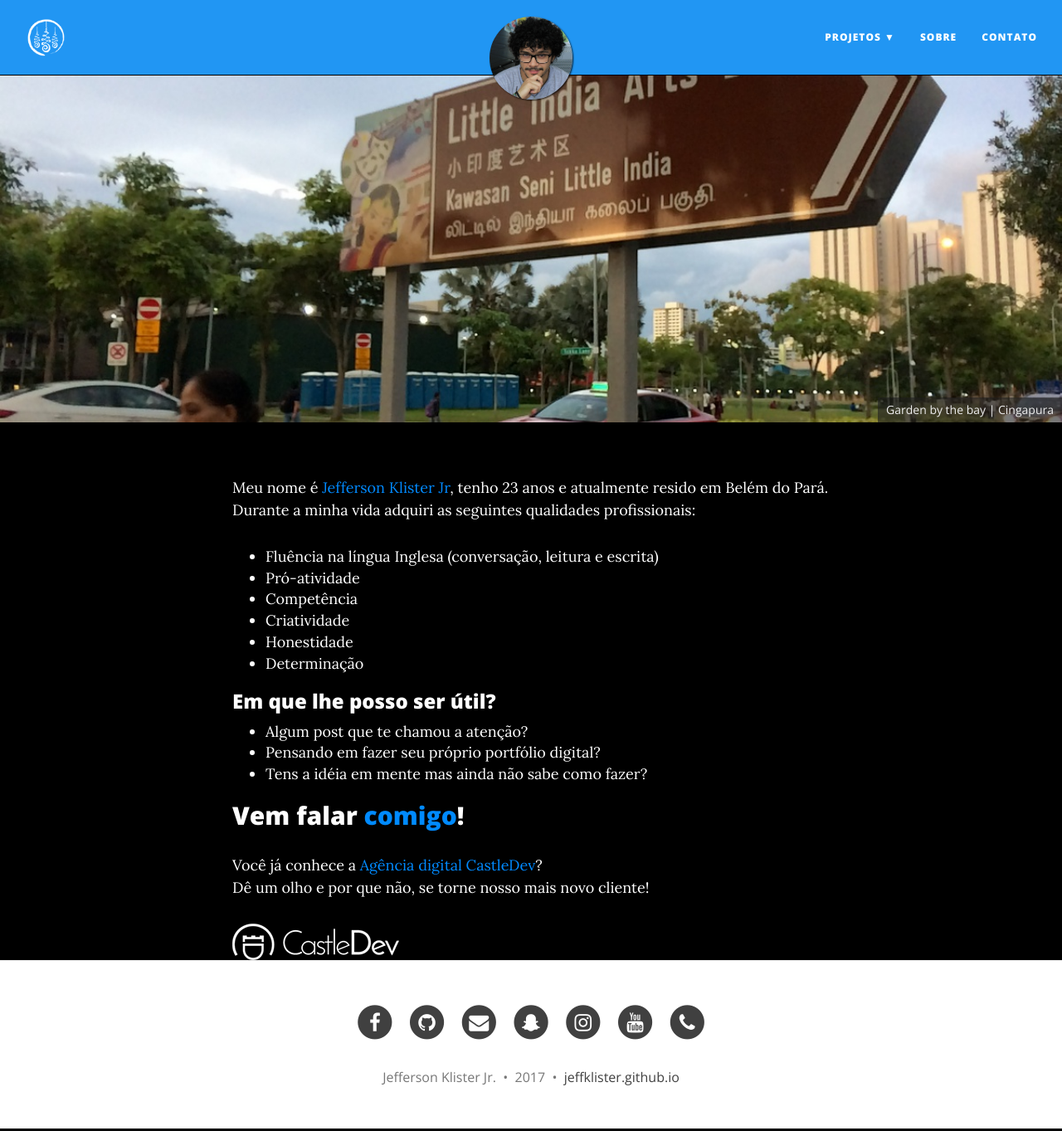
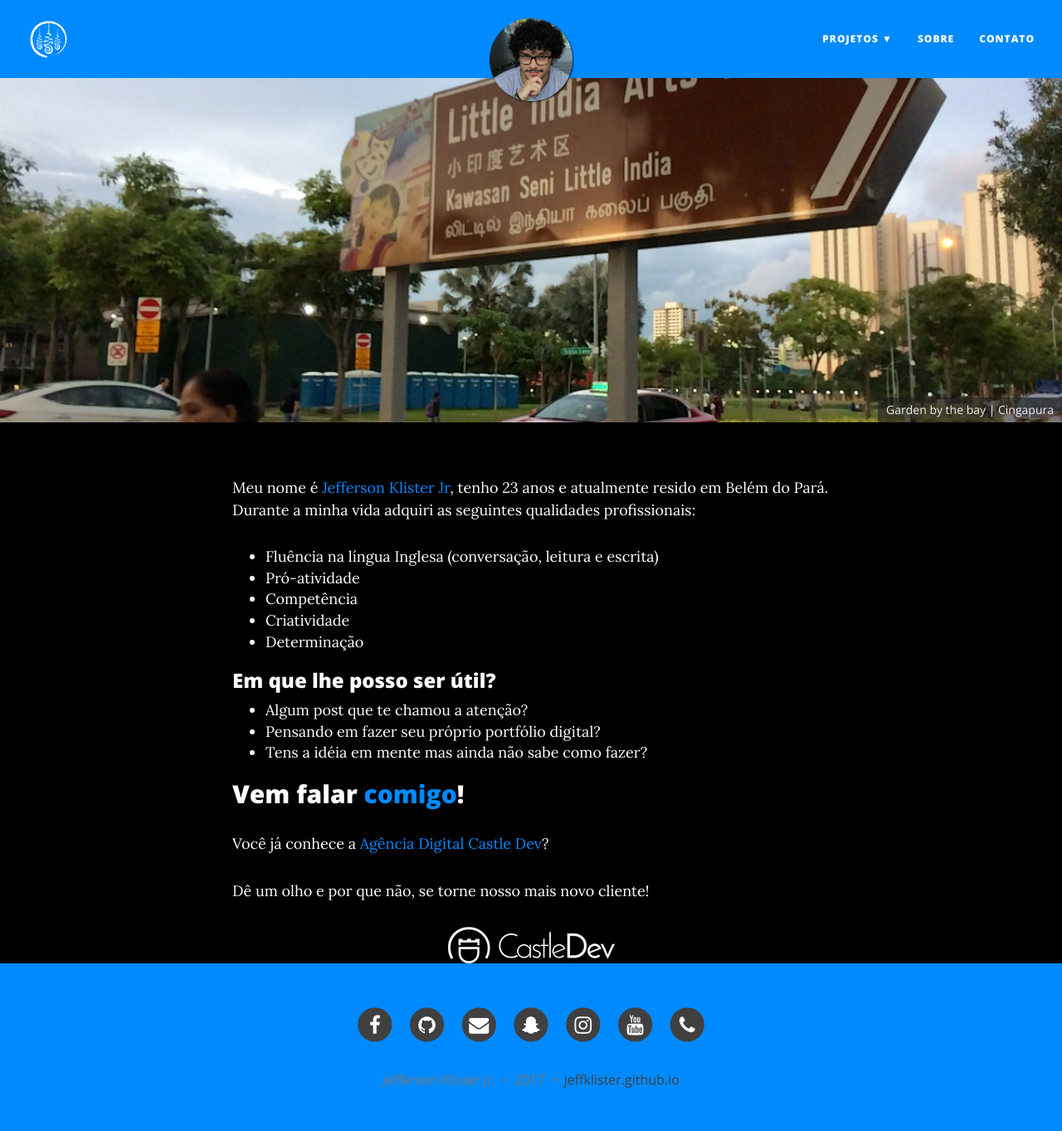
Before and after one commit to jeffklister/jeffklister.github.io, a Jekyll site: the page built from aboutme.md, in a window 1280 px wide and 1363 px high. Shown: the whole window at 83% size. Built offline with Jekyll 4.4.1, drawn with Linux system fonts in a browser that asks for light colours; nearby versions of some CDN libraries.

```diff
--- /dev/null
+++ b/_includes/sobre.html
@@ -0,0 +1,22 @@
+<p>Meu nome é <a href="/index.html" alt="home">Jefferson Klister Jr</a>,  tenho 23 anos e atualmente resido em Belém do Pará. <br>
+  Durante a minha vida adquiri as seguintes qualidades profissionais:</p>
+
+<ul>
+<li>Fluência na língua Inglesa (conversação, leitura e escrita)</li>
+    <li>Pró-atividade</li>
+    <li>Competência</li>
+    <li>Criatividade</li>
+    <li>Determinação</li>
+</ul>
+
+<h3>Em que lhe posso ser útil?</h3>
+    <ul>
+        <li>Algum post que te chamou a atenção? </li>
+        <li>Pensando em fazer seu próprio portfólio digital?</li>
+        <li>Tens a idéia em mente mas ainda não sabe como fazer?</li>
+    </ul>
+<h2>Vem falar <a href="/contato" alt ="pagina contato">comigo</a>!</h2>
+
+<p>Você já conhece a <a href="https://castledevup.github.io" alt="Castle Dev link">Agência Digital Castle Dev</a>?<br></p>
+
+<p>Dê um olho e por que não, se torne nosso mais novo cliente!</p>
--- a/_layouts/base.html
+++ b/_layouts/base.html
@@ -19,7 +19,6 @@ common-js:
 <html lang="en">
   {% include head.html %}
   <body>
-
     {% include gtm_body.html %}
 
     {% include nav.html %}
--- a/_layouts/sobre.html
+++ /dev/null
@@ -1,22 +0,0 @@
----
-layout: page
----
-
-    <section id="sobre">
-          <!-- TELAS PEQUENAS -->
-          <div class="col-xs-12 col-sm-12 text-center hidden-md hidden-lg">
-            {{ content }}
-          </div>
-          <div class="col-xs-12 col-sm-12 text-center hidden-md hidden-lg">
-            <img  class="castle"  alt="logo CastleDev" src="/img/castle.png" />
-          </div>
-
-          <!-- TELAS MÉDIAS E GRANDES -->
-          <div class="hidden-xs hidden-sm col-md-12 col-lg-12">
-            {{ content }}
-         </div>
-        <div class="hidden-xs hidden-sm col-md-12 col-lg-12">
-            <a href="https://castledevup.github.io"><img  class="castle"  alt="logo CastleDev" src="/img/castle.png" /></a>
-            <a <img  class="castle"  alt="logo CastleDev" src="/img/castle.png" />
-        </div>
-    </section>
--- a/aboutme.md
+++ b/aboutme.md
@@ -11,23 +11,20 @@ bigimg:
 - "/img/sobre/malasya2.jpg": Batu Cave | Malásia
 ---
 
-  Meu nome é [Jefferson Klister Jr](https://jeffklister.github.io),  tenho 23 anos e atualmente resido em Belém do Pará. <br>
-  Durante a minha vida adquiri as seguintes qualidades profissionais:
+<section id="sobre">
+          <!-- TELAS PEQUENAS -->
+          <div class="col-xs-12 col-sm-12 text-center hidden-md hidden-lg">
+            {% include sobre.html %}
+          </div>
+          <div class="col-xs-12 col-sm-12 text-center hidden-md hidden-lg">
+          <a href="https://castledevup.github.io"><img  class="castle"  alt="logo CastleDev" src="/img/castle.png" /></a>
+          </div>
 
-- Fluência na língua Inglesa (conversação, leitura e escrita)
-- Pró-atividade
-- Competência
-- Criatividade
-- Honestidade
-- Determinação
-
-### Em que lhe posso ser útil?
-
-- Algum post que te chamou a atenção?
-- Pensando em fazer seu próprio portfólio digital?
-- Tens a idéia em mente mas ainda não sabe como fazer?
-
-## Vem falar [comigo](https://jeffklister.github.io/contato)!
-
-Você já conhece a [Agência digital CastleDev](https://castledevup.github.io)? <br>
-Dê um olho e por que não, se torne nosso mais novo cliente!
+          <!-- TELAS MÉDIAS E GRANDES -->
+          <div class="hidden-xs hidden-sm col-md-12 col-lg-12">
+            {% include sobre.html %}
+         </div>
+        <div class="hidden-xs hidden-sm col-md-12 col-lg-12 text-center">
+            <a href="https://castledevup.github.io"><img  class="castle"  alt="logo CastleDev" src="/img/castle.png" /></a>
+        </div>
+</section>
--- a/css/estilo.css
+++ b/css/estilo.css
@@ -5,68 +5,53 @@
 .big-img .intro-header {
     margin-top: 9px;
 }
-
 .intro-header.big-img .page-heading, .intro-header.big-img .post-heading {
     padding: 160px 0;
 }
-
 .navbar-custom {
     background: rgba(255,255,255,.15);
-    padding: 20px 15px;
+    padding: 22px 18px;
 }
-
 .navbar {
     border:none;
 }
-
 #timeline {
-    background-color: #2196F3;
+    background-color: #008AFF;
     color: white;
 }
+footer {
 
-#sobre{
-    padding-bottom: 25px;
 }
-
-footer {
-    margin-top: 0;
+.navbar-custom  {
+    background: #008AFF;
 }
-
-.navbar-custom  {
-    background: #2196F3;
-}
-
 .navbar-custom .navbar-brand, .navbar-custom .nav li a {
     font-weight: 800;
     color: #fff;
 }
-
 body {
     background: #000;
     color: white;
 }
-
-footer {
-    background-color: white;
-}
-
 .post-title {
     color: white;
 }
-
 .post-entry {
     color: #807C60;
 }
-
 @media only screen and (min-width: 768px)
 .navbar-custom .nav .navlinks-container .navlinks-children a {
     padding-left: 10px;
 }
-
 .navbar-custom .nav .navlinks-container .navlinks-children a {
-    background: #2196F3;
+    background: #008AFF;
 }
-
 .navbar-default .navbar-collapse, .navbar-default .navbar-form{
-    border-color: #2196F3;
+    border-color: #008AFF;
 }
+footer {
+    background: #008AFF;
+    border-style: none;
+    color: white;
+    margin-top: 0px;
+}
```
Also changed, not shown: other parts of aboutme.md (+1 -1 lines), 7 other files.
